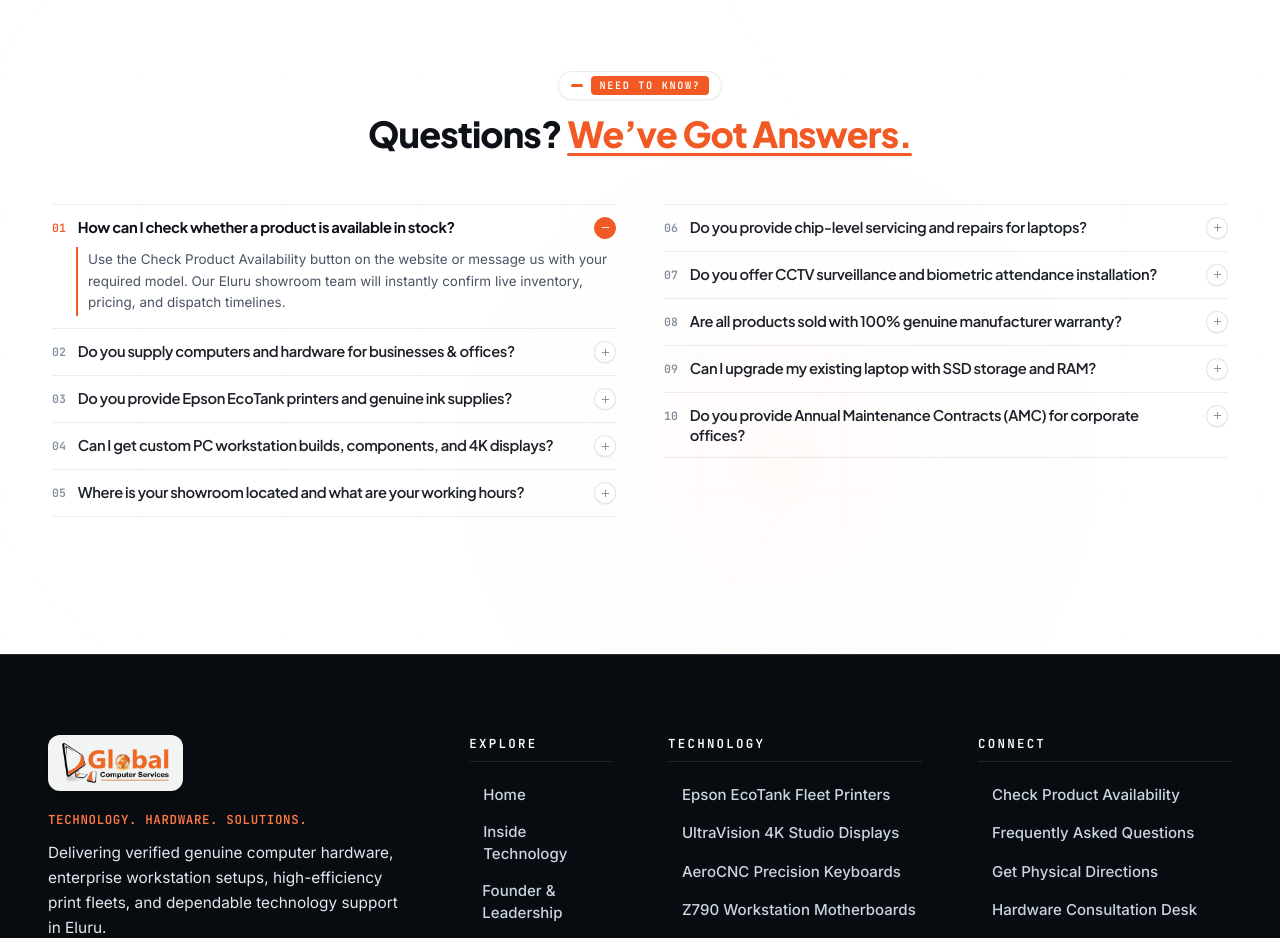
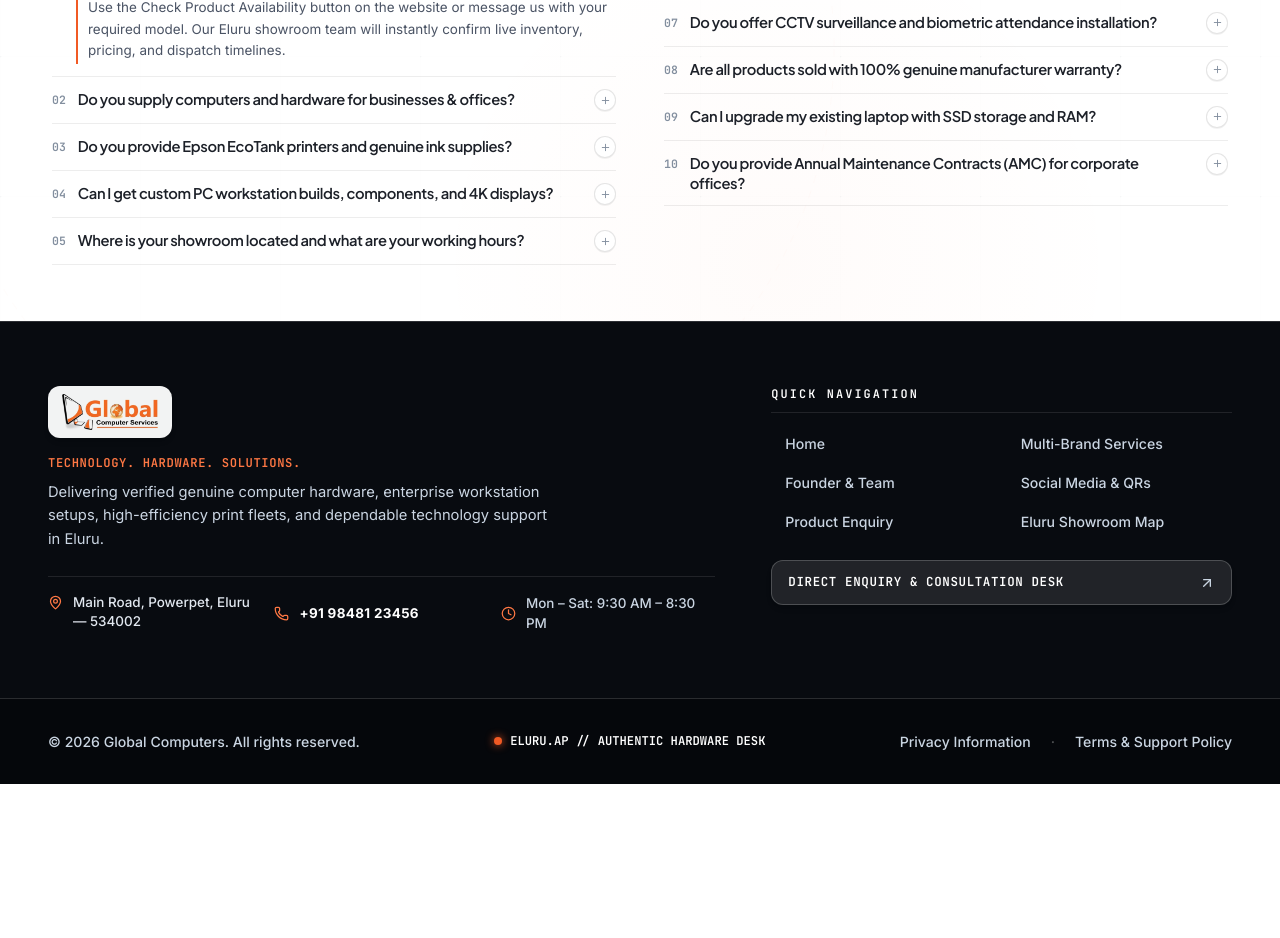
Before and after one commit to raambow-co/globalcomputerselruru, a React (Vite) app: page / in a window 1280 px wide. Shown: the part 5706-6644 px from the top of the page. After the commit the page ends 6490 px from the top, so only its background shows below. Built offline with nearby package versions, Linux system fonts and the light colour scheme.

Commit message:
Hide enquiry text & bullets on mobile, show 5 FAQs on mobile, simplify footer layout

```diff
--- a/src/components/EnquirySection.tsx
+++ b/src/components/EnquirySection.tsx
@@ -92,7 +92,7 @@
   return (
     <section
       id="enquiry"
-      className="relative bg-white text-[#0E1117] py-8 sm:py-12 min-h-[calc(100vh-60px)] flex flex-col justify-center overflow-hidden border-t border-black/[0.05] selection:bg-[#F15A24] selection:text-white"
+      className="relative bg-white text-[#0E1117] py-6 sm:py-10 md:py-14 overflow-hidden border-t border-black/[0.05] selection:bg-[#F15A24] selection:text-white"
     >
       {/* 1. White Studio Ambient Lighting & Technical Coordinate Geometry */}
       <div className="absolute inset-0 pointer-events-none z-0 overflow-hidden select-none">
@@ -169,12 +169,12 @@
             </h2>
 
             {/* Supporting Description Text */}
-            <p className="text-[0.98rem] sm:text-[1.04rem] text-[#4A5364] leading-relaxed mb-6 font-normal">
+            <p className="hidden sm:block text-[0.98rem] sm:text-[1.04rem] text-[#4A5364] leading-relaxed mb-6 font-normal">
               Looking for a specific product, computer hardware or a technology solution? Send us your requirement and our team will get back to you.
             </p>
 
             {/* Reassurance Points */}
-            <div className="space-y-2.5 pt-4 border-t border-black/[0.06]">
+            <div className="hidden sm:block space-y-2.5 pt-4 border-t border-black/[0.06]">
               <div className="flex items-center gap-2.5 text-[0.84rem] text-[#0E1117] font-medium">
                 <CheckCircle2 size={15} className="text-[#F15A24] flex-shrink-0" />
                 <span>Instant response from our Eluru showroom desk</span>
--- a/src/components/FAQSection.tsx
+++ b/src/components/FAQSection.tsx
@@ -167,7 +167,7 @@
   return (
     <section
       id="faq"
-      className="relative bg-white text-[#0E1117] py-10 sm:py-14 min-h-[calc(100vh-80px)] flex flex-col justify-center overflow-hidden border-t border-black/[0.05] selection:bg-[#F15A24] selection:text-white"
+      className="relative bg-white text-[#0E1117] py-6 sm:py-10 md:py-14 overflow-hidden border-t border-black/[0.05] selection:bg-[#F15A24] selection:text-white"
     >
       {/* 1. White Studio Ambient Lighting & Technical Coordinate Geometry */}
       <div className="absolute inset-0 pointer-events-none z-0 overflow-hidden select-none">
@@ -210,29 +210,29 @@
         </svg>
 
         {/* Technical Corner Markers */}
-        <div className="absolute top-8 left-8 sm:left-14 font-mono text-[0.66rem] tracking-widest text-[#9AA5B5]">
+        <div className="absolute top-6 left-6 sm:left-14 font-mono text-[0.62rem] tracking-widest text-[#9AA5B5]">
           + <span className="text-[#64748B]">SEC.FAQ_MATRIX</span>
         </div>
-        <div className="absolute top-8 right-8 sm:right-14 font-mono text-[0.66rem] tracking-widest text-[#9AA5B5]">
-          + <span className="text-[#64748B]">10_KEY_ANSWERS</span>
+        <div className="absolute top-6 right-6 sm:right-14 font-mono text-[0.62rem] tracking-widest text-[#9AA5B5]">
+          + <span className="text-[#64748B]">KEY_ANSWERS</span>
         </div>
       </div>
 
-      <div className="relative z-10 max-w-[1240px] mx-auto px-5 sm:px-8">
+      <div className="relative z-10 max-w-[1240px] mx-auto px-4 sm:px-8">
 
         {/* 2. CENTERED REFINED HEADER */}
-        <div className="mb-10 sm:mb-12 text-center flex flex-col items-center">
+        <div className="mb-6 sm:mb-10 text-center flex flex-col items-center">
 
           {/* Pill Badge with Orange Highlight Tag */}
-          <div className="inline-flex items-center gap-2 bg-white px-3 py-1 rounded-full border border-black/[0.08] shadow-xs mb-3.5 w-fit">
-            <span className="w-3 h-[2.5px] bg-[#F15A24] rounded-full" />
-            <span className="bg-[#F15A24] text-white font-mono text-[0.64rem] font-black tracking-[0.16em] px-2 py-0.5 rounded-sm uppercase">
+          <div className="inline-flex items-center gap-2 bg-white px-3 py-1 rounded-full border border-black/[0.08] shadow-xs mb-2.5 w-fit">
+            <span className="w-2.5 h-[2.5px] bg-[#F15A24] rounded-full" />
+            <span className="bg-[#F15A24] text-white font-mono text-[0.62rem] font-black tracking-[0.16em] px-2 py-0.5 rounded-sm uppercase">
               NEED TO KNOW?
             </span>
           </div>
 
           {/* Main Headline */}
-          <h2 className="font-heading font-black text-[clamp(1.7rem,2.8vw,2.3rem)] text-[#0E1117] leading-[1.1] tracking-tight select-none">
+          <h2 className="font-heading font-black text-[clamp(1.6rem,2.8vw,2.3rem)] text-[#0E1117] leading-[1.1] tracking-tight select-none">
             Questions?{' '}
             <span className="text-[#F15A24] relative inline-block pb-0.5">
               We’ve Got Answers.
@@ -242,15 +242,15 @@
 
         </div>
 
-        {/* 3. Sleek 2-Column (5 on Left + 5 on Right) FAQ Grid */}
-        <div className="grid grid-cols-1 md:grid-cols-2 gap-8 lg:gap-12 items-start">
-          {/* Column 1 (01 - 05) */}
+        {/* 3. Sleek 2-Column FAQ Grid (5 FAQs on Mobile, 10 on Desktop) */}
+        <div className="grid grid-cols-1 md:grid-cols-2 gap-6 lg:gap-12 items-start">
+          {/* Column 1 (01 - 05) - Always visible on mobile & desktop */}
           <div>
             {renderFaqColumn(faqsLeft)}
           </div>
 
-          {/* Column 2 (06 - 10) */}
-          <div>
+          {/* Column 2 (06 - 10) - Hidden on mobile, visible on desktop */}
+          <div className="hidden md:block">
             {renderFaqColumn(faqsRight)}
           </div>
         </div>
--- a/src/components/Footer.tsx
+++ b/src/components/Footer.tsx
@@ -11,134 +11,83 @@
       id="footer"
       className="relative bg-[#080B10] text-white overflow-hidden border-t border-white/15 selection:bg-[#F15A24] selection:text-white"
     >
-      {/* Main Footer Body: Well Dispersed 4-Column Grid */}
-      <div className="max-w-[1360px] mx-auto px-6 sm:px-10 lg:px-12 py-16 sm:py-20 bg-[#080B10]">
+      {/* Main Footer Body: Clean Minimal 2-Column Composition */}
+      <div className="max-w-[1360px] mx-auto px-6 sm:px-10 lg:px-12 py-12 sm:py-16 bg-[#080B10]">
 
-        <div className="grid grid-cols-1 md:grid-cols-2 lg:grid-cols-12 gap-12 lg:gap-14 items-start">
+        <div className="grid grid-cols-1 lg:grid-cols-12 gap-10 lg:gap-14 items-start">
 
-          {/* Brand & Showroom Summary Column (4 Columns on LG) */}
-          <div className="lg:col-span-4 text-left">
+          {/* Brand & Showroom Summary Column (7 Columns on LG) */}
+          <div className="lg:col-span-7 text-left">
 
             {/* Global Computers Logo Wordmark */}
-            <a href="#" className="inline-flex items-center gap-3 group mb-5 bg-white/95 px-3.5 py-2 rounded-xl shadow-md transition-transform duration-200 hover:scale-105">
+            <a href="#" className="inline-flex items-center gap-3 group mb-4 bg-white/95 px-3.5 py-2 rounded-xl shadow-md transition-transform duration-200 hover:scale-105">
               <img
                 src="/assets/gce_logo.png"
                 alt="Global Computer Services"
-                className="h-9 sm:h-10 w-auto object-contain select-none"
+                className="h-8 sm:h-9 w-auto object-contain select-none"
               />
             </a>
 
             {/* Brand Statement */}
-            <div className="font-mono text-[0.78rem] font-bold text-[#FF7844] tracking-wider uppercase mb-3">
+            <div className="font-mono text-[0.76rem] font-bold text-[#FF7844] tracking-wider uppercase mb-2">
               Technology. Hardware. Solutions.
             </div>
 
-            <p className="text-[0.96rem] text-slate-200 leading-relaxed mb-6 max-w-sm font-normal">
+            <p className="text-[0.92rem] text-slate-300 leading-relaxed mb-6 max-w-lg font-normal">
               Delivering verified genuine computer hardware, enterprise workstation setups, high-efficiency print fleets, and dependable technology support in Eluru.
             </p>
 
             {/* Quick Showroom Metadata */}
-            <div className="space-y-3 text-[0.88rem] text-slate-200">
-              <div className="flex items-start gap-3">
-                <MapPin size={16} className="text-[#FF7844] flex-shrink-0 mt-0.5" />
+            <div className="grid grid-cols-1 sm:grid-cols-3 gap-3 text-[0.84rem] text-slate-200 pt-4 border-t border-white/10">
+              <div className="flex items-start gap-2.5">
+                <MapPin size={15} className="text-[#FF7844] flex-shrink-0 mt-0.5" />
                 <span className="text-slate-200 font-medium leading-snug">Main Road, Powerpet, Eluru — 534002</span>
               </div>
-              <div className="flex items-center gap-3">
-                <Phone size={16} className="text-[#FF7844] flex-shrink-0" />
+              <div className="flex items-center gap-2.5">
+                <Phone size={15} className="text-[#FF7844] flex-shrink-0" />
                 <span className="text-white font-bold tracking-wide">+91 98481 23456</span>
               </div>
-              <div className="flex items-center gap-3">
-                <Clock size={16} className="text-[#FF7844] flex-shrink-0" />
+              <div className="flex items-center gap-2.5">
+                <Clock size={15} className="text-[#FF7844] flex-shrink-0" />
                 <span className="text-slate-300 font-medium">Mon – Sat: 9:30 AM – 8:30 PM</span>
               </div>
             </div>
 
           </div>
 
-          {/* Column 1: Explore (2 Columns on LG) */}
-          <div className="lg:col-span-2 text-left sm:pl-2">
-            <h4 className="font-mono text-[0.78rem] font-bold text-white tracking-[0.18em] uppercase mb-5 pb-2 border-b border-white/10">
-              EXPLORE
+          {/* Quick Navigation & Direct Action Column (5 Columns on LG) */}
+          <div className="lg:col-span-5 text-left flex flex-col justify-between">
+            <h4 className="font-mono text-[0.74rem] font-bold text-white tracking-[0.18em] uppercase mb-4 pb-2 border-b border-white/10">
+              QUICK NAVIGATION
             </h4>
-            <ul className="space-y-3.5 text-[0.94rem]">
+
+            <div className="grid grid-cols-2 gap-2.5 mb-6 text-[0.88rem]">
               {[
                 { label: 'Home', href: '#' },
-                { label: 'Inside Technology', href: '#technology-showcase' },
-                { label: 'Founder & Leadership', href: '#leadership' },
+                { label: 'Multi-Brand Services', href: '#technology-showcase' },
+                { label: 'Founder & Team', href: '#leadership' },
                 { label: 'Social Media & QRs', href: '#social-media' },
-                { label: 'Eluru Showroom', href: '#location' },
+                { label: 'Product Enquiry', href: '#enquiry' },
+                { label: 'Eluru Showroom Map', href: '#location' },
               ].map((link) => (
-                <li key={link.label}>
                 <a
+                  key={link.label}
                   href={link.href}
-                    className="text-slate-300 hover:text-white hover:translate-x-1 transition-all duration-150 inline-flex items-center gap-2 group font-medium"
+                  className="text-slate-300 hover:text-[#FF7844] transition-colors py-1 inline-flex items-center gap-2 group font-medium"
                 >
                   <span className="w-1.5 h-1.5 rounded-full bg-transparent group-hover:bg-[#F15A24] transition-colors" />
                   <span>{link.label}</span>
                 </a>
-                </li>
               ))}
-            </ul>
             </div>
 
-          {/* Column 2: Technology (3 Columns on LG) */}
-          <div className="lg:col-span-3 text-left">
-            <h4 className="font-mono text-[0.78rem] font-bold text-white tracking-[0.18em] uppercase mb-5 pb-2 border-b border-white/10">
-              TECHNOLOGY
-            </h4>
-            <ul className="space-y-3.5 text-[0.94rem]">
-              {[
-                { label: 'Epson EcoTank Fleet Printers', href: '#technology-showcase' },
-                { label: 'UltraVision 4K Studio Displays', href: '#technology-showcase' },
-                { label: 'AeroCNC Precision Keyboards', href: '#technology-showcase' },
-                { label: 'Z790 Workstation Motherboards', href: '#technology-showcase' },
-                { label: 'Apex RTX Studio Graphics / GPUs', href: '#technology-showcase' },
-                { label: 'Vanguard High-Speed DDR5 Memory', href: '#technology-showcase' },
-              ].map((link) => (
-                <li key={link.label}>
-                  <a
-                    href={link.href}
-                    className="text-slate-300 hover:text-white hover:translate-x-1 transition-all duration-150 inline-flex items-center gap-2 group font-medium"
-                  >
-                    <span className="w-1.5 h-1.5 rounded-full bg-transparent group-hover:bg-[#F15A24] transition-colors" />
-                    <span>{link.label}</span>
-                  </a>
-                </li>
-              ))}
-            </ul>
-          </div>
-
-          {/* Column 3: Connect & Inquiry (3 Columns on LG) */}
-          <div className="lg:col-span-3 text-left">
-            <h4 className="font-mono text-[0.78rem] font-bold text-white tracking-[0.18em] uppercase mb-5 pb-2 border-b border-white/10">
-              CONNECT
-            </h4>
-            <ul className="space-y-3.5 text-[0.94rem] mb-6">
-              {[
-                { label: 'Check Product Availability', href: '#enquiry' },
-                { label: 'Frequently Asked Questions', href: '#faq' },
-                { label: 'Get Physical Directions', href: '#location' },
-                { label: 'Hardware Consultation Desk', href: '#enquiry' },
-              ].map((link) => (
-                <li key={link.label}>
-                  <a
-                    href={link.href}
-                    className="text-slate-300 hover:text-white hover:translate-x-1 transition-all duration-150 inline-flex items-center gap-2 group font-medium"
-                  >
-                    <span className="w-1.5 h-1.5 rounded-full bg-transparent group-hover:bg-[#F15A24] transition-colors" />
-                    <span>{link.label}</span>
-                  </a>
-                </li>
-              ))}
-            </ul>
-
-            {/* Quick Action Button */}
+            {/* Direct Action Button */}
             <button
               type="button"
               onClick={() => onOpenEnquiry('Footer Quick Connect')}
               className="w-full px-4 py-3 bg-white/10 hover:bg-[#F15A24] text-white border border-white/20 hover:border-[#F15A24] rounded-xl font-mono text-[0.78rem] font-bold flex items-center justify-between transition-all duration-200 shadow-md cursor-pointer group"
             >
-              <span className="tracking-wider">DIRECT ENQUIRY DESK</span>
+              <span className="tracking-wider">DIRECT ENQUIRY &amp; CONSULTATION DESK</span>
               <ArrowUpRight size={16} className="text-slate-300 group-hover:text-white transition-transform duration-200 group-hover:translate-x-0.5 group-hover:-translate-y-0.5" />
             </button>
           </div>
```
Lines whose indentation alone changed are shown as unchanged.
